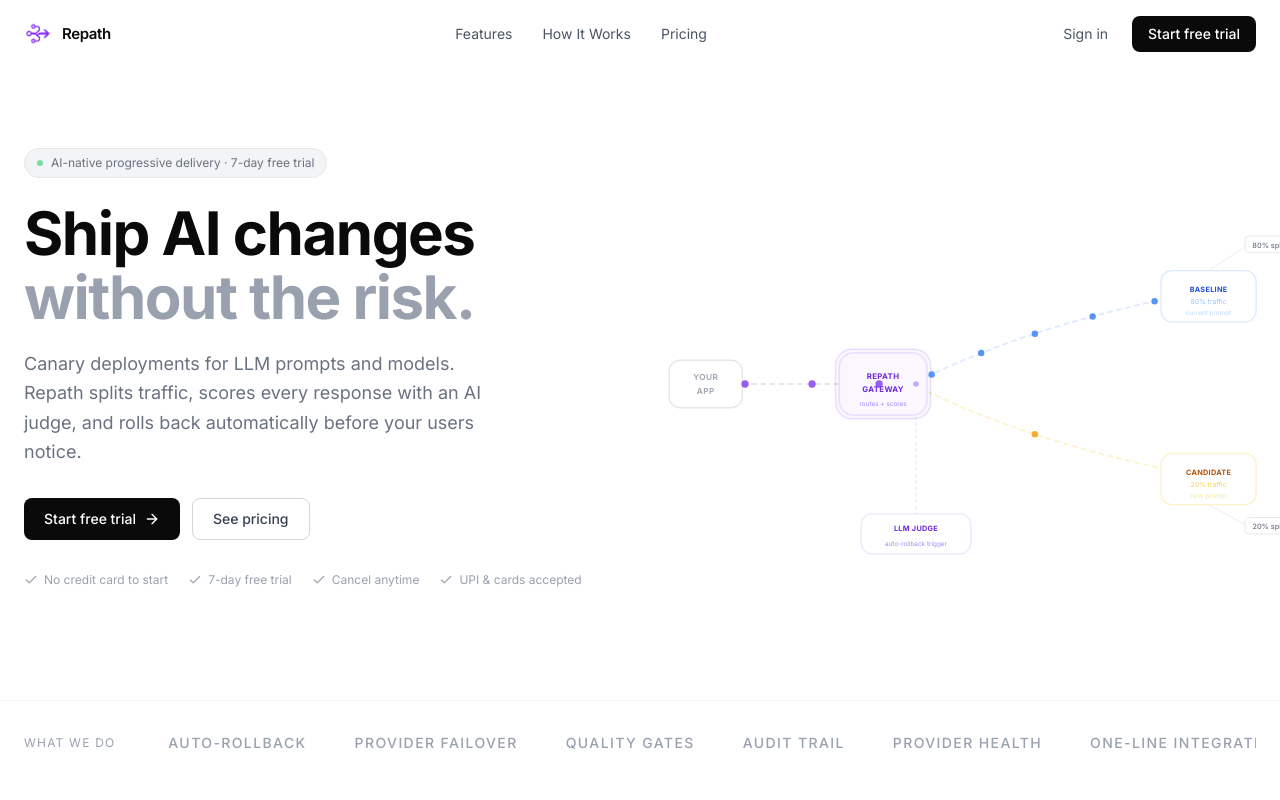
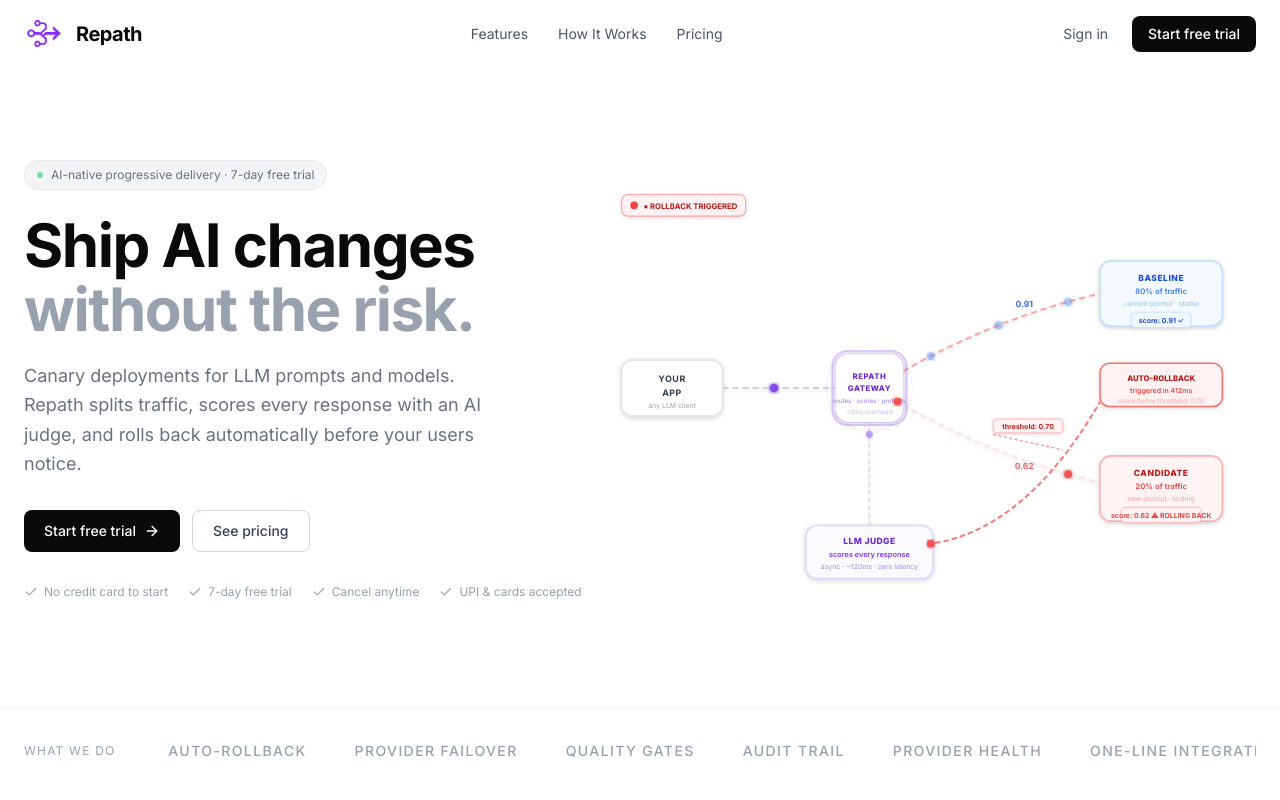
Before and after one commit to repathhq/repath, a Next.js app in the folder dashboard/: page / in a window 1280 px wide. Shown: the top 800 px of the page. Built offline with nearby package versions, Linux system fonts and the light colour scheme.

Commit message:
feat: massively improved hero animation — bigger nodes, phase cycling (routing/rollback/shadow), quality scores, threshold line, live status badge, bigger logo

```diff
--- a/dashboard/app/page.tsx
+++ b/dashboard/app/page.tsx
@@ -257,127 +257,242 @@
 /* ─── Animated Hero Traffic Flow ──────────────────────────────────────────── */
 function HeroTrafficFlow() {
   const [tick, setTick] = useState(0);
+  // Cycle through states: routing → rollback → shadow
+  const [phase, setPhase] = useState<"routing"|"rollback"|"shadow">("routing");
+  const phaseRef = useRef(0);
+
   useEffect(() => {
-    const id = setInterval(() => setTick(t => t + 1), 50);
+    const id = setInterval(() => setTick(t => (t + 1) % 200), 40);
     return () => clearInterval(id);
   }, []);
 
-  // Paths (SVG coordinate space 700×440)
-  // Main: App(60,220) → Gateway(280,220)
-  // Baseline: Gateway(280,220) → Baseline(560,120)
-  // Candidate: Gateway(280,220) → Candidate(560,320)
-  // Evaluator: Gateway(280,220) → down → Eval(280,380)
-
-  const TOTAL_FRAMES = 120;
-  const mainPath  = { x1: 60, y1: 220, x2: 280, y2: 220 };
-  const blPath    = { x1: 280, y1: 220, x2: 560, y2: 120 };
-  const candPath  = { x1: 280, y1: 220, x2: 560, y2: 320 };
-  const evalPath  = { x1: 280, y1: 220, x2: 280, y2: 370 };
-
-  // Generate particles: main (3), baseline (6), candidate (1), eval (1)
-  const mainDots  = [0, 40, 80].map(o => ((tick + o) % TOTAL_FRAMES) / TOTAL_FRAMES);
-  const blDots    = [0, 20, 40, 60, 80, 100].map(o => ((tick + o) % TOTAL_FRAMES) / TOTAL_FRAMES);
-  const candDots  = [0, 60].map(o => ((tick + o) % TOTAL_FRAMES) / TOTAL_FRAMES);
-  const evalDots  = [30].map(o => ((tick + o) % TOTAL_FRAMES) / TOTAL_FRAMES);
+  useEffect(() => {
+    const id = setInterval(() => {
+      phaseRef.current = (phaseRef.current + 1) % 3;
+      setPhase(phaseRef.current === 0 ? "routing" : phaseRef.current === 1 ? "rollback" : "shadow");
+    }, 5000);
+    return () => clearInterval(id);
+  }, []);
 
   function lerp(a: number, b: number, t: number) { return a + (b - a) * t; }
-
-  function dotPos(path: {x1:number;y1:number;x2:number;y2:number}, t: number) {
-    const clamped = Math.max(0, Math.min(1, t));
-    return { x: lerp(path.x1, path.x2, clamped), y: lerp(path.y1, path.y2, clamped) };
+  function bezier(p0x: number, p0y: number, p1x: number, p1y: number, p2x: number, p2y: number, t: number) {
+    const x = (1-t)*(1-t)*p0x + 2*(1-t)*t*p1x + t*t*p2x;
+    const y = (1-t)*(1-t)*p0y + 2*(1-t)*t*p1y + t*t*p2y;
+    return {x, y};
   }
 
+  // SVG viewBox 860×520 — large and clear
+  // Nodes: App(80,260) Gateway(330,260) Baseline(660,130) Candidate(660,390) Judge(330,470) Rollback(660,260)
+  const T = tick / 200;
+  const isRollback = phase === "rollback";
+  const isShadow   = phase === "shadow";
+
+  // Particle offsets for each path
+  const mainOffsets   = [0, 0.33, 0.66];
+  const blOffsets     = [0, 0.20, 0.40, 0.60, 0.80]; // 5 dots = 80% feel
+  const candOffsets   = [0, 0.5];                      // 2 dots = 20% feel
+  const evalOffsets   = [0, 0.5];
+  const rollbackOff   = [0, 0.4];
+
+  // Quality score for animated display
+  const baselineQ  = 0.91;
+  const candidateQ = isRollback ? 0.62 : isShadow ? 0.88 : 0.85;
+  const qColor     = isRollback ? "#ef4444" : candidateQ >= 0.85 ? "#15803d" : "#b45309";
+
   return (
-    <div className="absolute right-[-20px] top-1/2 -translate-y-1/2 w-[640px] h-[440px] pointer-events-none select-none" aria-hidden>
-      <svg viewBox="0 0 700 440" fill="none" xmlns="http://www.w3.org/2000/svg" className="w-full h-full">
-        {/* ── Connection lines ── */}
-        {/* Main line */}
-        <line x1="90" y1="220" x2="268" y2="220" stroke="#e5e7eb" strokeWidth="2" strokeDasharray="6 4"/>
-        {/* Baseline line */}
-        <path d="M 292 212 Q 400 160 548 128" stroke="#dbeafe" strokeWidth="2" strokeDasharray="6 4" fill="none"/>
-        {/* Candidate line */}
-        <path d="M 292 228 Q 400 280 548 312" stroke="#fef3c7" strokeWidth="2" strokeDasharray="6 4" fill="none"/>
-        {/* Eval line */}
-        <line x1="280" y1="248" x2="280" y2="362" stroke="#ede9fe" strokeWidth="1.5" strokeDasharray="4 3"/>
+    <div className="absolute right-0 top-1/2 -translate-y-1/2 w-[52%] min-w-[480px] h-[520px] pointer-events-none select-none" aria-hidden>
+      <svg viewBox="0 0 860 520" fill="none" xmlns="http://www.w3.org/2000/svg" className="w-full h-full drop-shadow-sm">
+        <defs>
+          <filter id="glow-v"><feGaussianBlur stdDeviation="3" result="blur"/><feMerge><feMergeNode in="blur"/><feMergeNode in="SourceGraphic"/></feMerge></filter>
+          <filter id="glow-b"><feGaussianBlur stdDeviation="2.5" result="blur"/><feMerge><feMergeNode in="blur"/><feMergeNode in="SourceGraphic"/></feMerge></filter>
+          <filter id="shadow"><feDropShadow dx="0" dy="2" stdDeviation="4" floodColor="#000" floodOpacity="0.06"/></filter>
+        </defs>
 
-        {/* ── Nodes ── */}
-        {/* Your App */}
-        <rect x="10" y="194" width="80" height="52" rx="12" fill="white" stroke="#e5e7eb" strokeWidth="1.5"/>
-        <text x="50" y="216" textAnchor="middle" fontSize="9" fill="#9ca3af" fontFamily="Inter,sans-serif" fontWeight="600" letterSpacing="0.05em">YOUR</text>
-        <text x="50" y="231" textAnchor="middle" fontSize="9" fill="#9ca3af" fontFamily="Inter,sans-serif" fontWeight="600" letterSpacing="0.05em">APP</text>
+        {/* ─── Connection lines ─────────────────────────────────────────── */}
+        {/* App → Gateway */}
+        <line x1="140" y1="260" x2="298" y2="260" stroke="#d1d5db" strokeWidth="2.5" strokeDasharray="8 5"/>
 
-        {/* Gateway — glowing center */}
-        <rect x="196" y="186" width="96" height="68" rx="16" fill="white" stroke="#ede9fe" strokeWidth="2"/>
-        <rect x="192" y="182" width="104" height="76" rx="18" fill="rgba(124,58,237,0.04)" stroke="rgba(124,58,237,0.15)" strokeWidth="1.5"/>
-        <text x="244" y="215" textAnchor="middle" fontSize="8.5" fill="#6d28d9" fontFamily="Inter,sans-serif" fontWeight="700" letterSpacing="0.05em">REPATH</text>
-        <text x="244" y="229" textAnchor="middle" fontSize="8.5" fill="#6d28d9" fontFamily="Inter,sans-serif" fontWeight="700" letterSpacing="0.05em">GATEWAY</text>
-        <text x="244" y="244" textAnchor="middle" fontSize="7" fill="#a78bfa" fontFamily="Inter,sans-serif">routes + scores</text>
+        {/* Gateway → Baseline */}
+        <path d="M 362 245 Q 490 170 628 138" stroke={isRollback ? "#fca5a5" : "#bfdbfe"} strokeWidth="2.5" strokeDasharray="8 5" fill="none"/>
 
-        {/* Baseline node */}
-        <rect x="548" y="96" width="104" height="56" rx="12" fill="white" stroke="#dbeafe" strokeWidth="1.5"/>
-        <text x="600" y="119" textAnchor="middle" fontSize="8" fill="#1d4ed8" fontFamily="Inter,sans-serif" fontWeight="700" letterSpacing="0.04em">BASELINE</text>
-        <text x="600" y="133" textAnchor="middle" fontSize="7.5" fill="#93c5fd" fontFamily="Inter,sans-serif">80% traffic</text>
-        <text x="600" y="145" textAnchor="middle" fontSize="7" fill="#bfdbfe" fontFamily="Inter,sans-serif">current prompt</text>
+        {/* Gateway → Candidate */}
+        <path d="M 362 275 Q 490 350 628 382" stroke={isRollback ? "#fee2e2" : isShadow ? "#ddd6fe" : "#fde68a"} strokeWidth={isShadow ? "1.5" : "2.5"} strokeDasharray={isShadow ? "5 5" : "8 5"} fill="none" opacity={isShadow ? "0.7" : "1"}/>
 
-        {/* Candidate node */}
-        <rect x="548" y="296" width="104" height="56" rx="12" fill="white" stroke="#fef3c7" strokeWidth="1.5"/>
-        <text x="600" y="319" textAnchor="middle" fontSize="8" fill="#b45309" fontFamily="Inter,sans-serif" fontWeight="700" letterSpacing="0.04em">CANDIDATE</text>
-        <text x="600" y="333" textAnchor="middle" fontSize="7.5" fill="#fcd34d" fontFamily="Inter,sans-serif">20% traffic</text>
-        <text x="600" y="345" textAnchor="middle" fontSize="7" fill="#fde68a" fontFamily="Inter,sans-serif">new prompt</text>
+        {/* Gateway → LLM Judge (down) */}
+        <line x1="330" y1="302" x2="330" y2="438" stroke="#ddd6fe" strokeWidth="2" strokeDasharray="6 4"/>
 
-        {/* LLM Judge node */}
-        <rect x="220" y="362" width="120" height="44" rx="12" fill="white" stroke="#ede9fe" strokeWidth="1.5"/>
-        <text x="280" y="381" textAnchor="middle" fontSize="8" fill="#6d28d9" fontFamily="Inter,sans-serif" fontWeight="700" letterSpacing="0.04em">LLM JUDGE</text>
-        <text x="280" y="397" textAnchor="middle" fontSize="7" fill="#a78bfa" fontFamily="Inter,sans-serif">auto-rollback trigger</text>
+        {/* LLM Judge → Rollback arrow (only on rollback phase) */}
+        {isRollback && (
+          <path d="M 382 463 Q 520 463 628 278" stroke="#ef4444" strokeWidth="2.5" strokeDasharray="7 4" fill="none" opacity="0.7"/>
+        )}
 
-        {/* ── Animated dots ── */}
-        {/* Main path dots (grey/neutral → going into gateway) */}
-        {mainDots.filter(t => t < 1).map((t, i) => {
-          const p = dotPos(mainPath, t);
-          return <circle key={`m${i}`} cx={p.x} cy={p.y} r="4" fill="#7c3aed" opacity={0.8}/>;
+        {/* ─── NODES ───────────────────────────────────────────────────── */}
+
+        {/* YOUR APP */}
+        <rect x="10" y="224" width="130" height="72" rx="14" fill="white" stroke="#e5e7eb" strokeWidth="2" filter="url(#shadow)"/>
+        <text x="75" y="252" textAnchor="middle" fontSize="11.5" fill="#374151" fontFamily="Inter,sans-serif" fontWeight="700" letterSpacing="0.06em">YOUR</text>
+        <text x="75" y="270" textAnchor="middle" fontSize="11.5" fill="#374151" fontFamily="Inter,sans-serif" fontWeight="700" letterSpacing="0.06em">APP</text>
+        <text x="75" y="286" textAnchor="middle" fontSize="9" fill="#9ca3af" fontFamily="Inter,sans-serif">any LLM client</text>
+
+        {/* REPATH GATEWAY — big bold center */}
+        <rect x="282" y="212" width="96" height="96" rx="20" fill="rgba(124,58,237,0.06)" stroke="rgba(124,58,237,0.25)" strokeWidth="2.5" filter="url(#shadow)"/>
+        <rect x="286" y="216" width="88" height="88" rx="17" fill="white" stroke="rgba(124,58,237,0.12)" strokeWidth="1.5"/>
+        {/* Pulsing ring */}
+        <circle cx="330" cy="260" r={52 + Math.sin(tick * 0.08) * 4} stroke="rgba(124,58,237,0.07)" strokeWidth="1.5" fill="none"/>
+        <text x="330" y="249" textAnchor="middle" fontSize="10" fill="#6d28d9" fontFamily="Inter,sans-serif" fontWeight="800" letterSpacing="0.07em">REPATH</text>
+        <text x="330" y="264" textAnchor="middle" fontSize="10" fill="#6d28d9" fontFamily="Inter,sans-serif" fontWeight="800" letterSpacing="0.07em">GATEWAY</text>
+        <text x="330" y="279" textAnchor="middle" fontSize="8" fill="#a78bfa" fontFamily="Inter,sans-serif" fontWeight="500">routes · scores · protects</text>
+        <text x="330" y="293" textAnchor="middle" fontSize="8" fill="#c4b5fd" fontFamily="Inter,sans-serif">&lt;2ms overhead</text>
+
+        {/* BASELINE node */}
+        <rect x="628" y="96" width="158" height="84" rx="14" fill="white" stroke="#bfdbfe" strokeWidth="2" filter="url(#shadow)"/>
+        <rect x="628" y="96" width="158" height="84" rx="14" fill="rgba(219,234,254,0.3)" stroke="none"/>
+        <text x="707" y="122" textAnchor="middle" fontSize="11" fill="#1d4ed8" fontFamily="Inter,sans-serif" fontWeight="800" letterSpacing="0.06em">BASELINE</text>
+        <text x="707" y="139" textAnchor="middle" fontSize="10" fill="#3b82f6" fontFamily="Inter,sans-serif" fontWeight="600">80% of traffic</text>
+        <text x="707" y="154" textAnchor="middle" fontSize="9" fill="#93c5fd" fontFamily="Inter,sans-serif">current prompt · stable</text>
+        {/* Quality badge */}
+        <rect x="668" y="162" width="78" height="20" rx="6" fill="#eff6ff" stroke="#bfdbfe" strokeWidth="1"/>
+        <text x="707" y="176" textAnchor="middle" fontSize="9" fill="#1d4ed8" fontFamily="Inter,sans-serif" fontWeight="700">score: {baselineQ.toFixed(2)} ✓</text>
+
+        {/* CANDIDATE node */}
+        <rect x="628" y="348" width="158" height="84" rx="14" fill="white"
+          stroke={isRollback ? "#fca5a5" : isShadow ? "#ddd6fe" : "#fde68a"} strokeWidth="2" filter="url(#shadow)"/>
+        <rect x="628" y="348" width="158" height="84" rx="14"
+          fill={isRollback ? "rgba(254,226,226,0.4)" : isShadow ? "rgba(237,233,254,0.3)" : "rgba(254,243,199,0.3)"} stroke="none"/>
+        <text x="707" y="374" textAnchor="middle" fontSize="11"
+          fill={isRollback ? "#b91c1c" : isShadow ? "#6d28d9" : "#b45309"} fontFamily="Inter,sans-serif" fontWeight="800" letterSpacing="0.06em">
+          {isShadow ? "SHADOW" : "CANDIDATE"}
+        </text>
+        <text x="707" y="391" textAnchor="middle" fontSize="10"
+          fill={isRollback ? "#ef4444" : isShadow ? "#7c3aed" : "#d97706"} fontFamily="Inter,sans-serif" fontWeight="600">
+          {isShadow ? "parallel · no user impact" : "20% of traffic"}
+        </text>
+        <text x="707" y="406" textAnchor="middle" fontSize="9"
+          fill={isRollback ? "#fca5a5" : isShadow ? "#a78bfa" : "#fbbf24"} fontFamily="Inter,sans-serif">
+          {isShadow ? "shadow test · comparing" : "new prompt · testing"}
+        </text>
+        {/* Quality badge */}
+        <rect x="655" y="414" width="104" height="20" rx="6"
+          fill={isRollback ? "#fef2f2" : isShadow ? "#f5f3ff" : "#fffbeb"}
+          stroke={isRollback ? "#fca5a5" : isShadow ? "#ddd6fe" : "#fde68a"} strokeWidth="1"/>
+        <text x="707" y="428" textAnchor="middle" fontSize="9"
+          fill={qColor} fontFamily="Inter,sans-serif" fontWeight="700">
+          score: {candidateQ.toFixed(2)} {isRollback ? "⚠ ROLLING BACK" : isShadow ? "● COMPARING" : "→ ADVANCING"}
+        </text>
+
+        {/* LLM JUDGE node */}
+        <rect x="248" y="438" width="164" height="68" rx="14" fill="white" stroke="#ddd6fe" strokeWidth="2" filter="url(#shadow)"/>
+        <rect x="248" y="438" width="164" height="68" rx="14" fill="rgba(237,233,254,0.25)" stroke="none"/>
+        <text x="330" y="462" textAnchor="middle" fontSize="11" fill="#6d28d9" fontFamily="Inter,sans-serif" fontWeight="800" letterSpacing="0.05em">LLM JUDGE</text>
+        <text x="330" y="479" textAnchor="middle" fontSize="9.5" fill="#7c3aed" fontFamily="Inter,sans-serif" fontWeight="600">scores every response</text>
+        <text x="330" y="494" textAnchor="middle" fontSize="9" fill="#a78bfa" fontFamily="Inter,sans-serif">async · ~120ms · zero latency</text>
+
+        {/* AUTO-ROLLBACK banner — only when rollback phase */}
+        {isRollback && (
+          <>
+            <rect x="628" y="228" width="158" height="56" rx="12" fill="#fef2f2" stroke="#f87171" strokeWidth="2"/>
+            <text x="707" y="251" textAnchor="middle" fontSize="10" fill="#b91c1c" fontFamily="Inter,sans-serif" fontWeight="800">AUTO-ROLLBACK</text>
+            <text x="707" y="266" textAnchor="middle" fontSize="9" fill="#ef4444" fontFamily="Inter,sans-serif" fontWeight="600">triggered in 412ms</text>
+            <text x="707" y="279" textAnchor="middle" fontSize="8.5" fill="#fca5a5" fontFamily="Inter,sans-serif">score below threshold: 0.70</text>
+          </>
+        )}
+
+        {/* SHADOW MODE label */}
+        {isShadow && (
+          <rect x="628" y="228" width="158" height="56" rx="12" fill="#f5f3ff" stroke="#c4b5fd" strokeWidth="2">
+            <animate attributeName="opacity" values="1;0.6;1" dur="2s" repeatCount="indefinite"/>
+          </rect>
+        )}
+        {isShadow && (
+          <>
+            <text x="707" y="251" textAnchor="middle" fontSize="10" fill="#6d28d9" fontFamily="Inter,sans-serif" fontWeight="800">SHADOW MODE</text>
+            <text x="707" y="266" textAnchor="middle" fontSize="9" fill="#7c3aed" fontFamily="Inter,sans-serif" fontWeight="600">zero user impact</text>
+            <text x="707" y="279" textAnchor="middle" fontSize="8.5" fill="#a78bfa" fontFamily="Inter,sans-serif">evaluating before expose</text>
+          </>
+        )}
+
+        {/* ─── Phase label (top-left of animation) ───────────────────── */}
+        <rect x="10" y="10" width={phase === "routing" ? 148 : phase === "rollback" ? 160 : 148} height="28" rx="8"
+          fill={isRollback ? "#fef2f2" : isShadow ? "#f5f3ff" : "#f0fdf4"}
+          stroke={isRollback ? "#fca5a5" : isShadow ? "#ddd6fe" : "#86efac"} strokeWidth="1.5"/>
+        <circle cx="26" cy="24" r="5"
+          fill={isRollback ? "#ef4444" : isShadow ? "#7c3aed" : "#16a34a"}>
+          <animate attributeName="r" values="5;6.5;5" dur="1.4s" repeatCount="indefinite"/>
+        </circle>
+        <text x="38" y="29" fontSize="10" fill={isRollback ? "#b91c1c" : isShadow ? "#6d28d9" : "#15803d"} fontFamily="Inter,sans-serif" fontWeight="700">
+          {isRollback ? "● ROLLBACK TRIGGERED" : isShadow ? "● SHADOW TESTING" : "● CANARY ROUTING LIVE"}
+        </text>
+
+        {/* ─── ANIMATED PARTICLES ──────────────────────────────────────── */}
+
+        {/* Main path dots: App → Gateway */}
+        {mainOffsets.map((o, i) => {
+          const t = (T + o) % 1;
+          if (t > 0.45) return null;
+          const nt = t / 0.45;
+          return (
+            <circle key={`m${i}`} cx={lerp(140, 298, nt)} cy={260} r="5.5" fill="#7c3aed" filter="url(#glow-v)" opacity={0.9}/>
+          );
         })}
 
-        {/* Baseline dots (blue) */}
-        {blDots.filter(t => t < 1).map((t, i) => {
-          // Only show after half of main path (after gateway)
-          if (t < 0.3) return null;
-          const remapped = (t - 0.3) / 0.7;
-          // Quadratic bezier approx
-          const bx = lerp(lerp(292, 400, remapped), lerp(400, 548, remapped), remapped);
-          const by = lerp(lerp(212, 160, remapped), lerp(160, 128, remapped), remapped);
-          return <circle key={`bl${i}`} cx={bx} cy={by} r="3.5" fill="#3b82f6" opacity={0.85}/>;
+        {/* Baseline dots (blue, 80% = 5 dots) — always active */}
+        {blOffsets.map((o, i) => {
+          const t = ((T + o) % 1);
+          if (t < 0.35 || t > 0.95) return null;
+          const nt = (t - 0.35) / 0.6;
+          const p = bezier(362, 245, 490, 170, 628, 138, nt);
+          return <circle key={`bl${i}`} cx={p.x} cy={p.y} r="5" fill="#3b82f6" filter="url(#glow-b)" opacity={isRollback ? 0.4 : 0.9}/>;
         })}
 
-        {/* Candidate dots (amber) */}
-        {candDots.filter(t => t < 1).map((t, i) => {
-          if (t < 0.3) return null;
-          const remapped = (t - 0.3) / 0.7;
-          const cx2 = lerp(lerp(292, 400, remapped), lerp(400, 548, remapped), remapped);
-          const cy2 = lerp(lerp(228, 280, remapped), lerp(280, 312, remapped), remapped);
-          return <circle key={`c${i}`} cx={cx2} cy={cy2} r="3.5" fill="#f59e0b" opacity={0.85}/>;
+        {/* Candidate dots (amber/red — 2 dots = 20%) */}
+        {!isShadow && candOffsets.map((o, i) => {
+          const t = ((T + o) % 1);
+          if (t < 0.35 || t > 0.95) return null;
+          const nt = (t - 0.35) / 0.6;
+          const p = bezier(362, 275, 490, 350, 628, 382, nt);
+          return <circle key={`c${i}`} cx={p.x} cy={p.y} r="5" fill={isRollback ? "#ef4444" : "#f59e0b"} filter="url(#glow-b)" opacity={0.9}/>;
         })}
 
-        {/* Eval dots (violet, going down to judge) */}
-        {evalDots.filter(t => t < 1).map((t, i) => {
-          if (t < 0.4) return null;
-          const remapped = (t - 0.4) / 0.6;
-          const p = dotPos(evalPath, remapped);
-          return <circle key={`e${i}`} cx={p.x} cy={p.y} r="3" fill="#a78bfa" opacity={0.7}/>;
+        {/* Shadow dots (violet, dashed line, smaller) */}
+        {isShadow && candOffsets.map((o, i) => {
+          const t = ((T + o + 0.15) % 1);
+          if (t < 0.35 || t > 0.95) return null;
+          const nt = (t - 0.35) / 0.6;
+          const p = bezier(362, 275, 490, 350, 628, 382, nt);
+          return <circle key={`sh${i}`} cx={p.x} cy={p.y} r="4" fill="#7c3aed" opacity={0.6}/>;
         })}
 
-        {/* ── Pulse rings on gateway ── */}
-        <circle cx="244" cy="220" r="56" stroke="rgba(124,58,237,0.08)" strokeWidth="1"
-          style={{ animation: "ping 2s ease-in-out infinite" }}/>
-        <style>{`@keyframes ping { 0%,100%{r:56;opacity:0.08} 50%{r:64;opacity:0.04} }`}</style>
+        {/* LLM Judge eval dots (violet, going down) */}
+        {evalOffsets.map((o, i) => {
+          const t = ((T + o + 0.2) % 1);
+          if (t < 0.5 || t > 0.95) return null;
+          const nt = (t - 0.5) / 0.45;
+          return <circle key={`e${i}`} cx={330} cy={lerp(302, 438, nt)} r="4.5" fill="#a78bfa" opacity={0.8}/>;
+        })}
 
-        {/* ── Labels floating off nodes ── */}
-        <line x1="600" y1="96" x2="640" y2="70" stroke="#e5e7eb" strokeWidth="0.8"/>
-        <rect x="640" y="58" width="52" height="18" rx="4" fill="white" stroke="#e5e7eb"/>
-        <text x="666" y="71" textAnchor="middle" fontSize="8" fill="#6b7280" fontFamily="Inter,sans-serif" fontWeight="500">80% split</text>
+        {/* Rollback dots: Judge → back to baseline (red) */}
+        {isRollback && rollbackOff.map((o, i) => {
+          const t = ((T + o + 0.1) % 1);
+          if (t < 0.3 || t > 0.9) return null;
+          const nt = (t - 0.3) / 0.6;
+          const p = bezier(382, 463, 520, 463, 628, 278, nt);
+          return <circle key={`rb${i}`} cx={p.x} cy={p.y} r="5" fill="#ef4444" filter="url(#glow-b)" opacity={0.9}/>;
+        })}
 
-        <line x1="600" y1="352" x2="640" y2="374" stroke="#e5e7eb" strokeWidth="0.8"/>
-        <rect x="640" y="366" width="52" height="18" rx="4" fill="white" stroke="#e5e7eb"/>
-        <text x="666" y="379" textAnchor="middle" fontSize="8" fill="#6b7280" fontFamily="Inter,sans-serif" fontWeight="500">20% split</text>
+        {/* ─── Score numbers floating alongside paths ─────────────────── */}
+        <text x="530" y="155" textAnchor="middle" fontSize="11" fill="#1d4ed8" fontFamily="Inter,sans-serif" fontWeight="700" opacity="0.8">0.91</text>
+        <text x="530" y="365" textAnchor="middle" fontSize="11" fill={isRollback ? "#ef4444" : "#b45309"} fontFamily="Inter,sans-serif" fontWeight="700" opacity="0.8">
+          {candidateQ.toFixed(2)}
+        </text>
+
+        {/* Threshold line on candidate path */}
+        {isRollback && (
+          <>
+            <line x1="490" y1="320" x2="580" y2="340" stroke="#ef4444" strokeWidth="1.5" strokeDasharray="4 3" opacity="0.6"/>
+            <rect x="490" y="300" width="90" height="18" rx="5" fill="#fef2f2" stroke="#fca5a5" strokeWidth="1"/>
+            <text x="535" y="313" textAnchor="middle" fontSize="9" fill="#b91c1c" fontFamily="Inter,sans-serif" fontWeight="700">threshold: 0.70</text>
+          </>
+        )}
       </svg>
     </div>
   );
@@ -418,9 +533,9 @@
       {/* ══ NAV ══════════════════════════════════════════════════════════════ */}
       <header className={`sticky top-0 z-50 bg-white transition-shadow duration-200 ${scrolled ? "shadow-[0_1px_0_0_rgba(0,0,0,0.08)]" : ""}`}>
         <nav className="max-w-7xl mx-auto px-6 h-[68px] flex items-center justify-between gap-6">
-          <Link href="/" className="flex items-center gap-2.5 shrink-0">
-            <Image src="/logo-icon.png" alt="Repath" width={28} height={28} className="rounded-lg" />
-            <span className="font-semibold text-[15px] tracking-tight">Repath</span>
+          <Link href="/" className="flex items-center gap-3 shrink-0">
+            <Image src="/logo-icon.png" alt="Repath" width={40} height={40} className="rounded-xl" />
+            <span className="font-bold text-[20px] tracking-tight">Repath</span>
           </Link>
 
           <div className="hidden md:flex items-center gap-0.5">
@@ -453,7 +568,7 @@
       </header>
 
       {/* ══ HERO ═════════════════════════════════════════════════════════════ */}
-      <section className="relative max-w-7xl mx-auto px-6 pt-20 pb-28 min-h-[580px] flex items-center overflow-hidden">
+      <section className="relative max-w-7xl mx-auto px-6 pt-16 pb-20 min-h-[640px] flex items-center overflow-hidden">
         <HeroTrafficFlow />
 
         <div className="relative z-10 max-w-[560px]">
```
